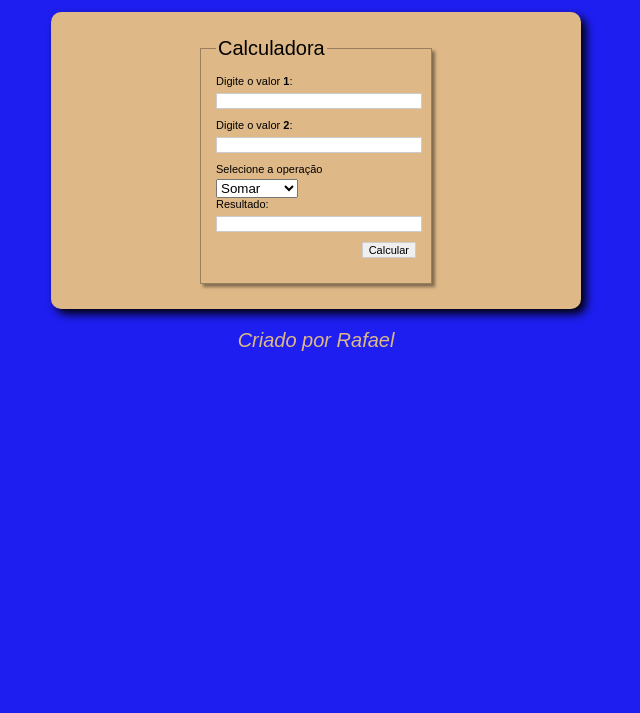
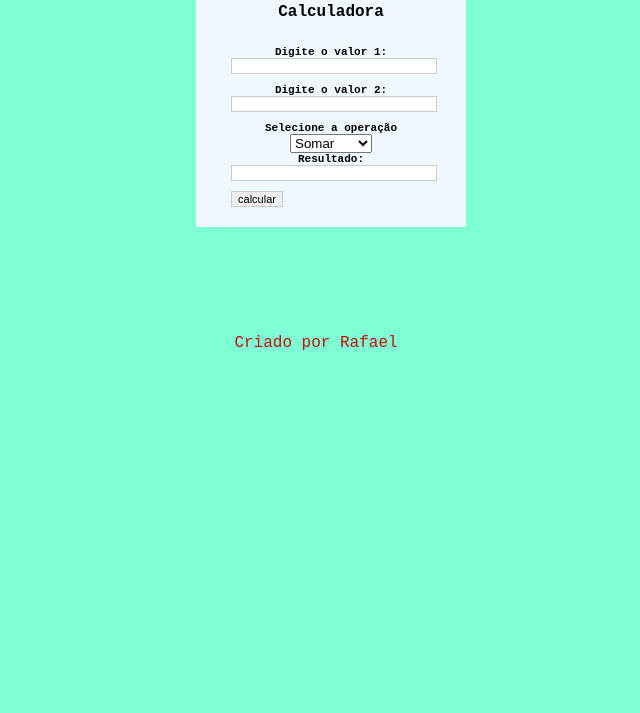
Before and after one commit to Rafa2697/javaScript, a plain HTML site: page calculadora/index.html in a window 1280 px wide. Shown: the part 87-800 px from the top of the page, without its empty margins (324-964 px from the left). Drawn offline with Linux system fonts and the light colour scheme.

Commit message:
ajustes do style da calculadora

```diff
--- a/calculadora/index.html
+++ b/calculadora/index.html
@@ -9,22 +9,22 @@
 </head>
 <body>
     <header>
-        <h1>Calculadora</h1>
+        <h1>Calculadora<h1>
     </header>
-    <section>
+
     <div>
         <form name="calcform" method="post" action="">
             <fieldset>
-               <legend>Calculadora</legend>
+               <legend>Calculadora<legend>
 
-               <label for="valor1">Digite o valor <strong>1</strong>:</label>
-               <input type="number" name="valor1" id="valor1" />
+               <label for="valor1">Digite o valor <strong>1</strong>:<label>
+               <input type="text" name="valor1" id="valor1" >
 
                <label for="valor2">Digite o valor <strong>2</strong>:</label>
-               <input type="number" name="valor2" id="valor2" />
+               <input type="text" name="valor2" id="valor2" />
 
-               <label for="oper">Selecione a operação</label>
-               <select name="oper" id="oper">
+               <label for="oper">Selecione a operação<label>
+               <select name="oper" id="oper"> <!-- oper é operador-->
                     <option value="somar">Somar</option>
                     <option value="subtrair">Subtrair</option>
                     <option value="multiplicar">multiplicar</option>
@@ -34,17 +34,15 @@
                 <label for="res">Resultado:</label>
                 <input type="text" name="res" id="res" />
 
-                <input type="button" value="Calcular" class="botao" onclick="calcular (document.calform.oper.value)" >
+                <input type="button" value="calcular" class="botao" onclick="calcular (document.calcform.oper.value)" />
             </fieldset>
          </form>
-    </div>
 
-    <div>
 
 
 
     </div>
-    </section>
+
 
     <footer>
         <p>Criado por Rafael</p>
--- a/calculadora/script.js
+++ b/calculadora/script.js
@@ -1,6 +1,25 @@
-function calculadora (oper) {
+function calcular (oper) {
    var valor1 = document.calcform.valor1.value;
+   var valor2 = document.calcform.valor2.value;
 
+   if (oper == "somar") {
+      var res = parseInt(valor1) + parseInt(valor2);
+   } else {
+      if (oper == "subtrair") {
+         var res = valor1-valor2;
+      }else {
+         if (oper == "multiplicar") {
+            var res = valor1 * valor2;
+         }else {
+            if (oper == "dividir") {
+               var res = valor1 / valor2;
+            }
+         }
+
+
+      }
+   }
+   document.calcform.res.value = res
 
 
 }
--- a/calculadora/style.css
+++ b/calculadora/style.css
@@ -1,53 +1,53 @@
-
-
-body{
-    background-color: rgb(30, 30, 241);
-    font: normal 15pt arial;
+body {
+    background-color: aquamarine;
+    text-align: center;
+    font-family: 'Courier New', Courier, monospace;
 }
-
-header{
-    color: burlywood;
-    text-align: center;
+fieldset {
+    border-top: none;
+    border-left: none;
+    border-right: none;
+    border-bottom: none;
 
 }
 
-section{
-    background-color: burlywood;
-    border-radius: 10px;
-    padding: 15px;
-    width: 500px;
-    margin: auto;
-    box-shadow: 5px 5px 10px black;
+form fieldset {
+
+
+    margin: 10px auto 10px auto;
+    width: 40%;
+    padding: 3%;
+}
+
+form legend {
+    padding: 10px;
+    margin: 15px;
+
+    font-weight: bold;
+    background-color: aliceblue;
 
 }
 
-footer{
-    color: burlywood;
-    text-align: center;
-    font-style: italic;
+form label {
+    display: block;
+    font-size: 11px;
 
 }
-form input.botao {
-    display: block;
-    width: auto;
-    float: right;
- }
- form input {
+
+form input {
     width: 100%;
     border: solid #ccc 1px;
     font-size: 11px;
     margin-bottom: 10px;
- }
+}
 
- form label {
+form input.botao {
     display: block;
-    font-size: 11px;
- }
+    width: auto;
+    float: left;
+}
 
- form fieldset {
-    margin: 10px auto 10px auto;
-    width: 40%;
-    border: solid rgba(0, 0, 0, 0.308) 1px;
-    padding: 3%;
-    box-shadow: 3px 3px 3px rgba(0, 0, 0, 0.418);
- }
+footer {
+    color: rgb(196, 13, 13)
+
+}
```
